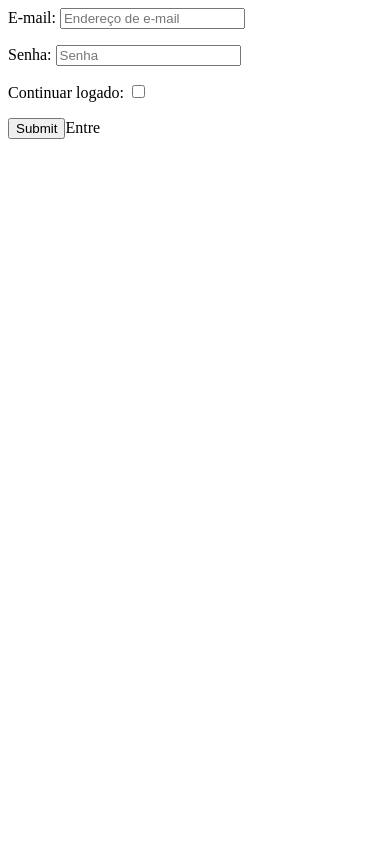
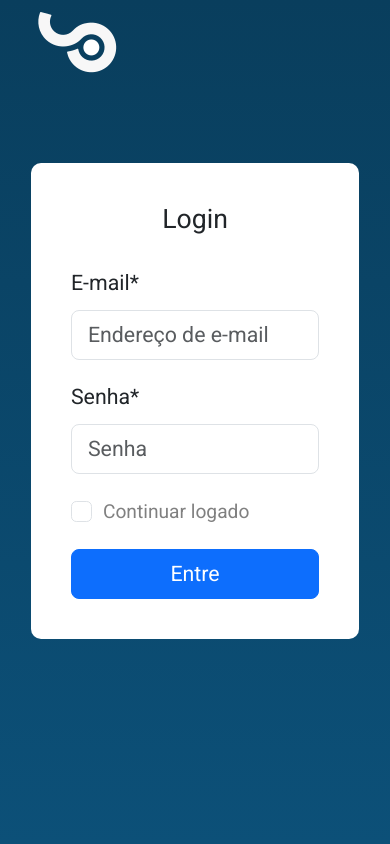
Before and after one commit to ronaldobertolucci/desafio_softfocus, a Django app: a page that uses templates/account/login.html in a window 390 px wide. Run offline with Django 4.2, Linux system fonts and the light colour scheme; tables that the repository leaves empty hold one stand-in row (values such as "Sample post"); parts of the project's set-up code (start-up, migrations or seed data) failed here and were passed over; some libraries are stand-ins or nearby versions.

Commit message:
style: (css + imagens) para home e login

```diff
--- /dev/null
+++ b/static/css/base.css
@@ -0,0 +1,146 @@
+:root {
+  --main-color: #0095EE;
+  --main-dark-color: #0C5078;
+}
+
+*, ::before, ::after {
+  box-sizing: border-box;
+}
+
+html, body {
+  margin: 0;
+  padding: 0;
+  min-height: 100vh;
+  width: 100%;
+  overflow: hidden;
+  font-size: 16pt;
+  font-family: 'Roboto', sans-serif !important;
+}
+
+body.login {
+  background: linear-gradient(180deg, #093e5d, var(--main-dark-color));
+}
+
+body.home {
+  background-image: url("/static/images/home/lavoura.jpg");
+  background-size: cover;
+}
+
+/*---------- Homepage ----------*/
+#navbar {
+  display: flex;
+  justify-content: flex-end;
+  align-items: center;
+  position: fixed;
+  top: 0;
+  left: 0;
+  width: 100%;
+  height: 87px;
+  z-index: 1;
+}
+#navbar ul {
+  display: flex;
+  margin: 0 1rem;
+  list-style: none;
+}
+#navbar ul li {
+  display: list-item;
+  text-align: -webkit-match-parent;
+}
+li a {
+  display: block;
+  padding: 0 10px;
+  color: black;
+  text-decoration: none
+}
+header .logo {
+  position: absolute;
+  top: 12px;
+  left: 12px;
+  z-index: 2
+}
+.content.home{
+  height: 80%;
+  width: 100%;
+}
+.content.home .card {
+  position: absolute;
+  top: 100px;
+  left: 135px;
+}
+.content.home .proagro {
+  padding: 40px;
+  color: white;
+}
+.content.home .proagro .titulo {
+  font-size: 70px;
+  font-weight: bold;
+  padding: 0;
+  margin: 0;
+}
+.content.home .proagro .subtitulo {
+  font-size: 40px;
+  padding: 25px 0 15px 0;
+  margin: 0;
+}
+.content.home .proagro .info {
+  font-size: 30px;
+  padding: 0;
+  margin: 0;
+}
+#navbar .login .button {
+  border: none;
+  color: white;
+  padding: 15px 32px;
+  text-align: center;
+  text-decoration: none;
+  display: inline-block;
+  font-size: 18px;
+  border-radius: 5px;
+}
+#navbar .login .button.login {
+  background-color: #036c1a;
+}
+#navbar .login .button.login:hover {
+  background-color: #4CAF50;
+}
+#navbar .login .button.logout {
+  background-color: #a31c29;
+}
+#navbar .login .button.logout:hover {
+  background-color: #dc3545;
+}
+
+
+/*---------- Login ----------*/
+.container-fluid.login {
+  height: 95vh !important;
+}
+.container-fluid.login .login {
+  border-radius: 10px;
+  padding: 40px;
+  background: white;
+  width: 100%;
+}
+.container-fluid.login .login .form-check-label {
+  font-size: 0.9rem;
+  color: grey;
+}
+.logo_branco {
+  filter: grayscale(1) brightness(2);
+}
+
+@media (max-width: 992px) {
+  .content.home .card {
+    left: 0px;
+  }
+  .content.home .proagro .titulo {
+    font-size: 50px;
+  }
+  .content.home .proagro .subtitulo {
+    font-size: 30px;
+  }
+  .content.home .proagro .info {
+    font-size: 20px;
+  }
+}
--- a/templates/account/login.html
+++ b/templates/account/login.html
@@ -1,5 +1,54 @@
-<form method='post' enctype="multipart/form-data">
-  {% csrf_token %}
-  {{ form.as_p }}
-  <input type="submit">Entre
-</form>
+{% load static %}
+{% load django_bootstrap5 %}
+{% load crispy_forms_tags %}
+
+<!DOCTYPE html>
+<html lang="pt_BR">
+  <head>
+    <meta charset="utf-8">
+    <meta name="viewport" content="width=device-width, initial-scale=1,
+      shrink-to-fit=no">
+    <meta name="description" content="Teste prático proposto pela empresa Softfocus">
+    <title>ProagroFácil — Login</title>
+    <link href="{% static 'css/base.css' %}" rel="stylesheet" type='text/css'>
+    <link rel="stylesheet"
+      href="https://use.fontawesome.com/releases/v5.8.2/css/all.css"
+      integrity="sha384-oS3vJWv+0UjzBfQzYUhtDYW+Pj2yciDJxpsK1OYPAYjqT085Qq/1cq5FLXAZQ7Ay"
+      crossorigin="anonymous">
+    <link rel="icon" type="image/png" href="{% static 'images/icon/logotipo.png' %}">
+    <link rel="preconnect" href="https://fonts.googleapis.com">
+    <link rel="preconnect" href="https://fonts.gstatic.com" crossorigin>
+    <link href="https://fonts.googleapis.com/css2?family=Roboto:wght@400;700&display=swap" rel="stylesheet">
+    {% bootstrap_css %}
+    {% bootstrap_javascript %}
+  </head>
+  <body class='login'>
+    <header>
+      <div class="logo">
+        <a href="{% url 'home' %}">
+          <img class='logo_branco' src="{% static 'images/logo/softfocus.png' %}" alt="Softfocus" width="130" height="63">
+        </a>
+      </div>
+    </header>
+    <main>
+      <div class="container-fluid login d-flex justify-content-center align-items-center">
+        <div class="col-11 col-sm-10 col-md-8 col-lg-6 col-xl-5 col-xxl-3">
+          <div class="login">
+            <div class="row pb-3">
+              <div class="col-12">
+                <h5 class='text-center'>Login</h5>
+              </div>
+            </div>
+            <form method='post' enctype="multipart/form-data">
+              {% csrf_token %}
+              {{ form|crispy }}
+              <div class="mt-3 d-grid">
+                <button class="btn btn-primary" type="submit">Entre</button>
+              </div>
+            </form>
+          </div>
+        </div>
+      </div>
+    </main>
+  </body>
+</html>
```
Also changed, not shown: templates/pages/home.html (+52 -7 lines), templates/partials/base.html (added, +37 -0 lines), static/images/home/lavoura.jpg (added), static/images/icon/logotipo.png (added), static/images/logo/softfocus.png (added).
